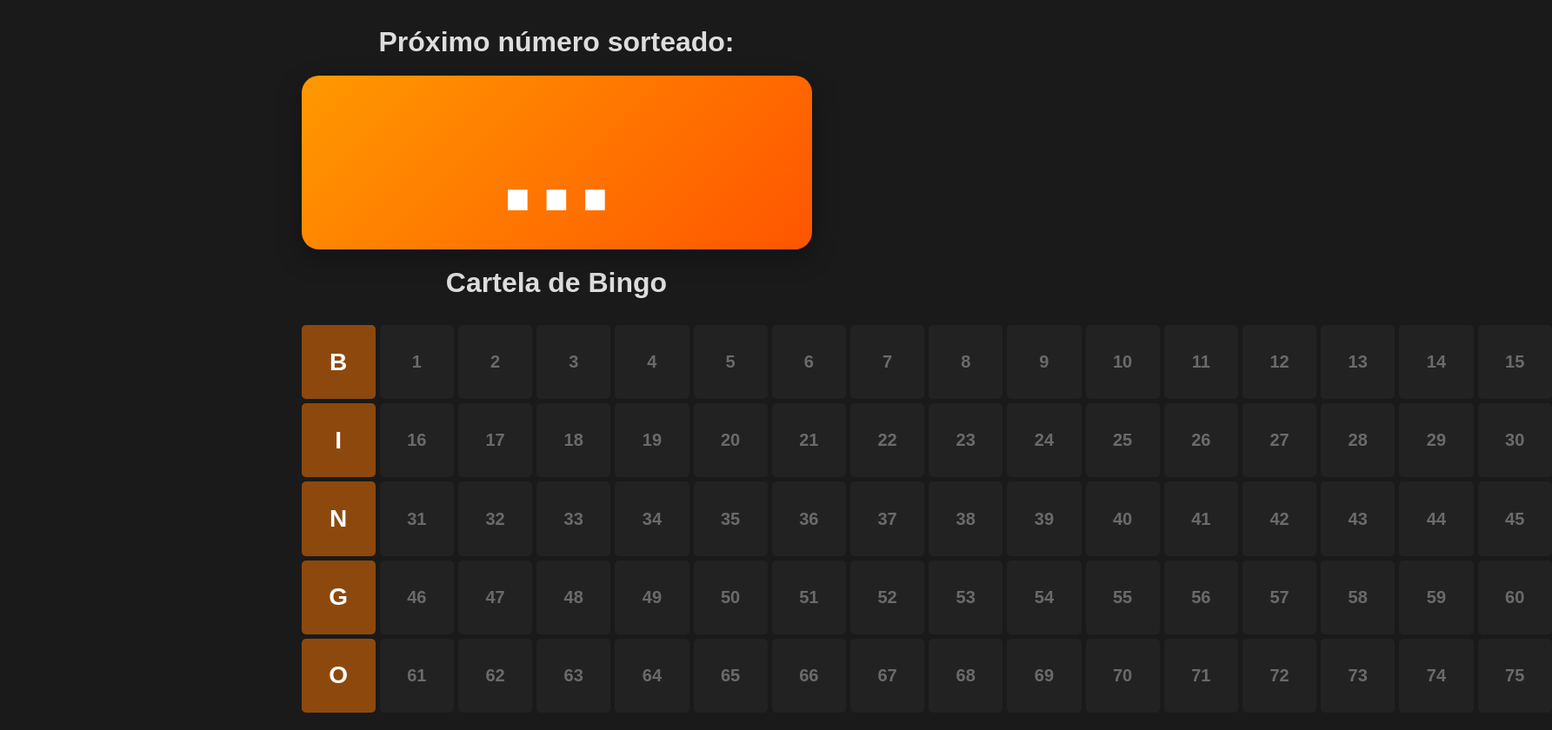
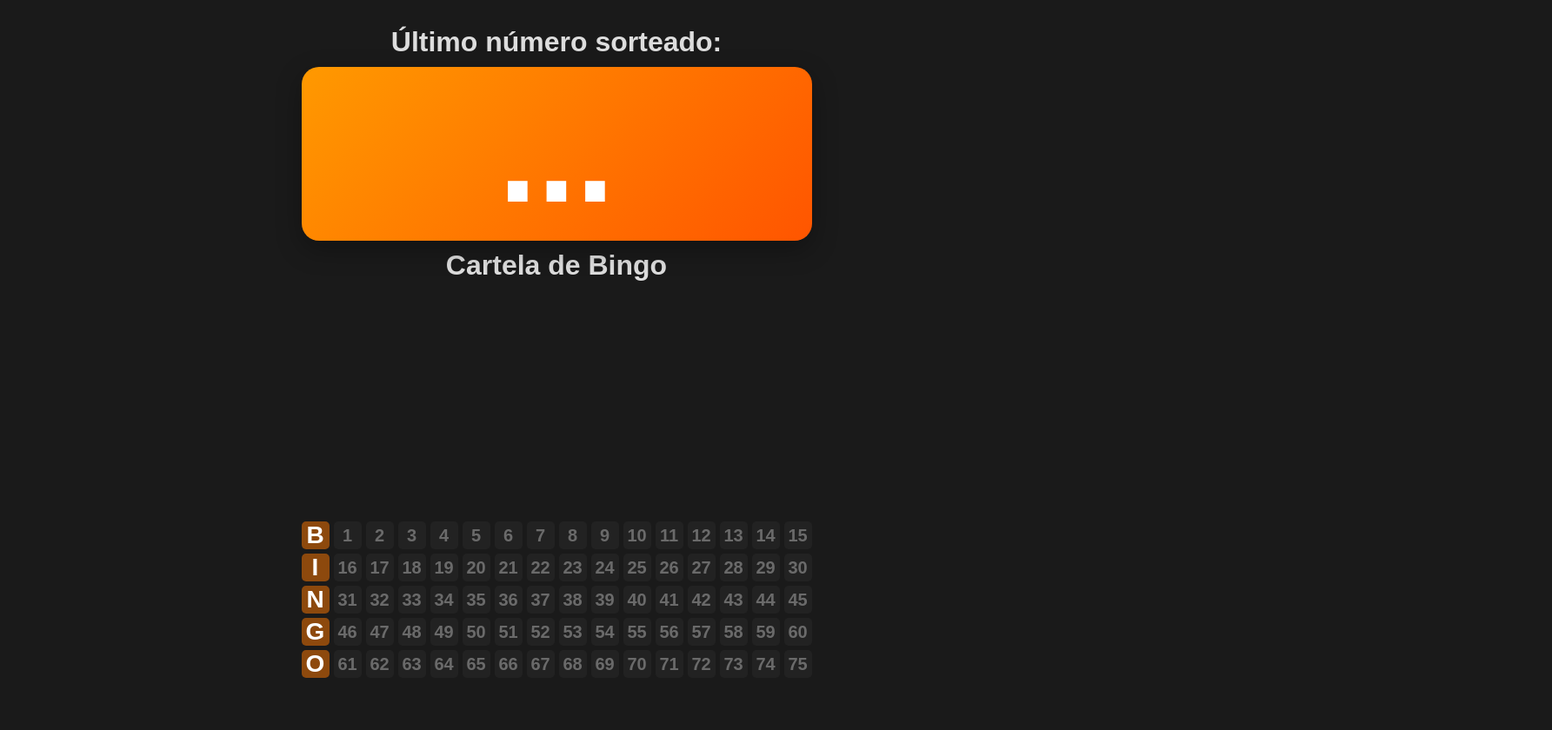
Before and after one commit to Vbox20/bingo-tv, a plain HTML site: page bingo-tv-improved.html in a window 1280 px wide. Shown: the whole page at 87% size, 1785 px wide, since content can reach past the window. Drawn offline with Linux system fonts and the light colour scheme; no server answers.

Commit message:
Update bingo-tv-improved.html

```diff
--- a/bingo-tv-improved.html
+++ b/bingo-tv-improved.html
@@ -21,6 +21,7 @@
       display: flex;
       flex-direction: column;
       height: 100%;
+      justify-content: space-between;
     }
     h1 {
       font-size: 80px;
@@ -93,12 +94,18 @@
     }
 
     /* Grade de Bingo */
+    .grade-bingo-container {
+      display: flex;
+      justify-content: center;
+      margin-top: 20px;
+      margin-bottom: 40px; /* Afasta da borda inferior */
+    }
+
     .grade-bingo {
       display: grid;
       grid-template-columns: repeat(16, 1fr);
       gap: 5px;
-      margin-top: 20px;
-      flex-grow: 1;
+      flex-grow: 0;
     }
 
     .celula {
@@ -175,7 +182,8 @@
 </head>
 <body>
   <div class="container">
-    <h2>Próximo número sorteado:</h2>
+    <div class="header-section">
+      <h2>Último número sorteado:</h2>
 
       <div class="numero-box" id="numeroBox">
         <div class="brilho" id="brilho" style="display: none;"></div>
@@ -183,7 +191,11 @@
       </div>
 
       <h2>Cartela de Bingo</h2>
+    </div>
+
+    <div class="grade-bingo-container">
       <div class="grade-bingo" id="gradeBingo"></div>
+    </div>
   </div>
 
   <script src="https://www.gstatic.com/firebasejs/9.22.2/firebase-app-compat.js"></script>
```
Lines whose indentation alone changed are shown as unchanged.
